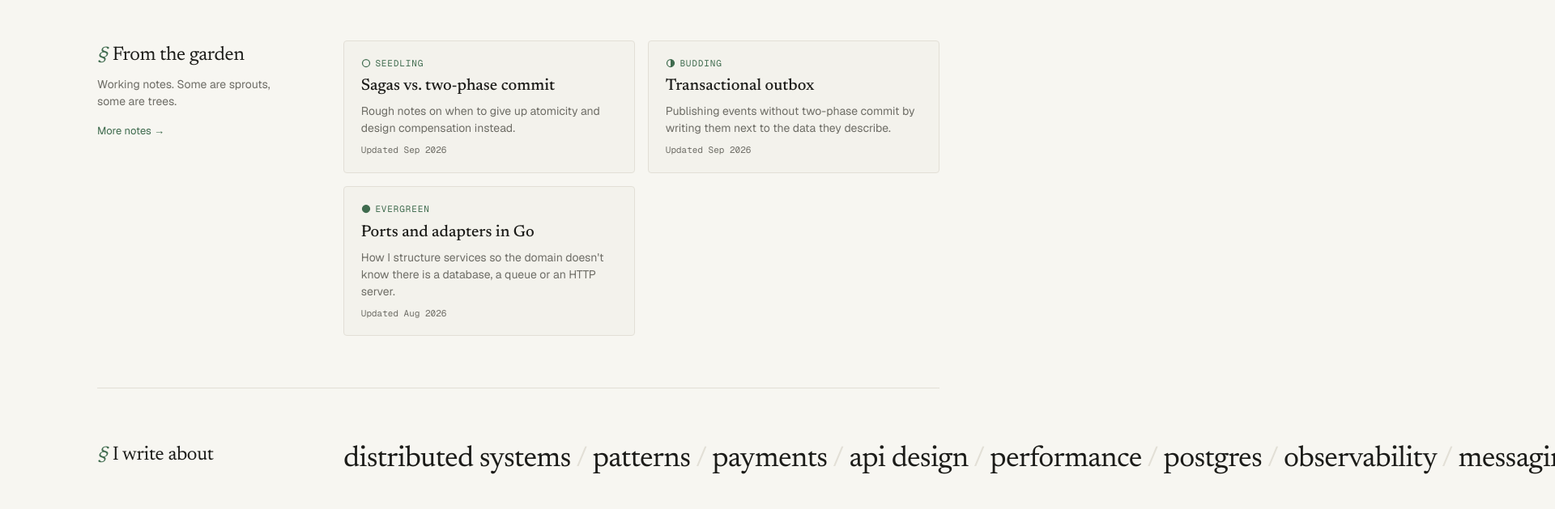
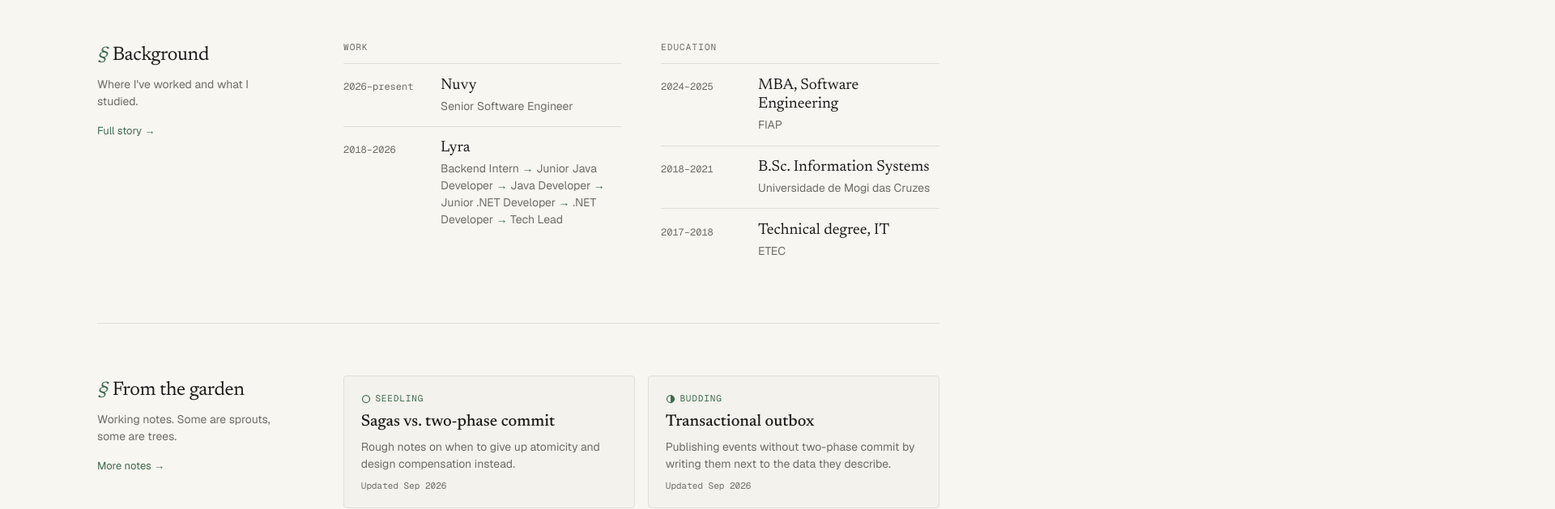
Before and after one commit to gabrielgoncalvesr/website, a Next.js app: page /en in a window 1280 px wide. Shown: the part 1180-1809 px from the top of the page at 81% size, 1920 px wide, since content can reach past the window. Built offline with nearby package versions, Linux system fonts and the light colour scheme.

Commit message:
design(v3): background band on home, fix topics overflow, drop the drop cap

```diff
--- a/app/[locale]/page.tsx
+++ b/app/[locale]/page.tsx
@@ -5,7 +5,7 @@
 import { Reveal } from "@/components/v3/reveal";
 import { allEntries, allTags } from "@/lib/content";
 import { dictionaries, formatDate, isLocale } from "@/lib/i18n";
-import { profile } from "@/lib/profile";
+import { education, experience, profile } from "@/lib/profile";
 import { entryHref } from "@/lib/routes";
 
 export default async function Home({ params }: { params: Promise<{ locale: string }> }) {
@@ -17,6 +17,18 @@
   const notes = allEntries("notes");
   const [featured, ...rest] = articles;
   const topics = allTags([...articles, ...notes]);
+
+  // Newest company first; roles oldest → newest so the path reads as a progression.
+  const companies = [...new Set(experience.map((x) => x.company))].map((company) => {
+    const roles = experience.filter((x) => x.company === company).sort((a, b) => a.start.localeCompare(b.start));
+    const last = roles[roles.length - 1];
+    return {
+      company,
+      from: roles[0].start.slice(0, 4),
+      to: last.end?.slice(0, 4),
+      roles: roles.map((r) => r.role[locale].replace(/ · .*/, "")),
+    };
+  });
 
   const spec = [
     [j.spec.now, j.nowValue],
@@ -94,6 +106,57 @@
       )}
 
       <Band
+        id="background"
+        label={j.background}
+        hint={j.backgroundHint}
+        aside={
+          <Link href={`/${locale}/about`} className="band-more">
+            {j.fullStory} →
+          </Link>
+        }
+      >
+        <Reveal className="background">
+          <div>
+            <h3 className="bg-label">{j.work}</h3>
+            <ol className="bg-list">
+              {companies.map((c) => (
+                <li key={c.company} className="bg-item">
+                  <span className="bg-years mono">
+                    {c.from}–{c.to ?? d.about.present}
+                  </span>
+                  <span className="bg-main">
+                    <span className="bg-title">{c.company}</span>
+                    <span className="bg-path">
+                      {c.roles.map((r, i) => (
+                        <span key={r}>
+                          {i > 0 && <span className="bg-arrow" aria-hidden> → </span>}
+                          {r}
+                        </span>
+                      ))}
+                    </span>
+                  </span>
+                </li>
+              ))}
+            </ol>
+          </div>
+          <div>
+            <h3 className="bg-label">{d.about.education}</h3>
+            <ol className="bg-list">
+              {education.map((e) => (
+                <li key={e.school} className="bg-item">
+                  <span className="bg-years mono">{e.years}</span>
+                  <span className="bg-main">
+                    <span className="bg-title">{e.degree[locale]}</span>
+                    <span className="bg-path">{e.school}</span>
+                  </span>
+                </li>
+              ))}
+            </ol>
+          </div>
+        </Reveal>
+      </Band>
+
+      <Band
         id="garden"
         label={j.garden}
         hint={d.home.notesHint}
@@ -110,18 +173,13 @@
 
       <Band id="topics" label={j.topics}>
         <Reveal>
-          <p className="topics">
-            {topics.map((t, i) => (
-              <span key={t}>
+          <ul className="topics">
+            {topics.map((t) => (
+              <li key={t}>
                 <Link href={`/${locale}/notes?tag=${encodeURIComponent(t)}`}>{t.replace(/-/g, " ")}</Link>
-                {i < topics.length - 1 && (
-                  <span className="topics-sep" aria-hidden>
-                    {" / "}
-                  </span>
-                )}
-              </span>
+              </li>
             ))}
-          </p>
+          </ul>
         </Reveal>
       </Band>
     </div>
--- a/app/journal.css
+++ b/app/journal.css
@@ -354,6 +354,19 @@
   line-height: 1.35;
   letter-spacing: -0.02em;
 }
+.topics {
+  display: flex;
+  flex-wrap: wrap;
+  column-gap: 0.5em;
+}
+.topics li {
+  white-space: nowrap;
+}
+.topics li:not(:last-child)::after {
+  content: "/";
+  margin-left: 0.5em;
+  color: var(--line);
+}
 .topics a {
   text-decoration: none;
   transition: color 200ms;
@@ -361,9 +374,6 @@
 .topics a:hover {
   color: var(--accent);
   font-style: italic;
-}
-.topics-sep {
-  color: var(--line);
 }
 
 /* ---------- reveal ---------- */
@@ -662,13 +672,6 @@
 .prose li::marker {
   color: var(--accent);
 }
-.prose > p:first-child::first-letter {
-  float: left;
-  font-size: 3.6em;
-  line-height: 0.82;
-  padding: 0.08em 0.1em 0 0;
-  color: var(--accent);
-}
 .sidenote {
   font-family: var(--font-sans), sans-serif;
   border-left-color: var(--accent);
@@ -697,9 +700,61 @@
 .toc a[aria-current="true"] {
   color: var(--accent);
 }
-.topics > span {
-  white-space: nowrap;
-}
 .depth-1 .trace-meta {
   display: none;
 }
+
+.band-body {
+  min-width: 0;
+}
+
+/* ---------- background ---------- */
+.background {
+  display: grid;
+  gap: 2.5rem;
+}
+@media (min-width: 720px) {
+  .background {
+    grid-template-columns: repeat(2, minmax(0, 1fr));
+    gap: 3rem;
+  }
+}
+.bg-label {
+  font-family: var(--font-mono), monospace;
+  font-size: 0.6875rem;
+  font-weight: 400;
+  text-transform: uppercase;
+  letter-spacing: 0.1em;
+  color: var(--muted);
+  margin-bottom: 0.75rem;
+}
+.bg-item {
+  display: grid;
+  grid-template-columns: 6.5rem minmax(0, 1fr);
+  gap: 1rem;
+  padding: 0.9rem 0;
+  border-top: 1px solid var(--line);
+}
+.bg-years {
+  font-size: 0.75rem;
+  color: var(--muted);
+  padding-top: 0.3rem;
+}
+.bg-main {
+  display: flex;
+  flex-direction: column;
+  gap: 0.2rem;
+}
+.bg-title {
+  font-family: var(--font-serif);
+  font-size: 1.1875rem;
+  line-height: 1.25;
+}
+.bg-path {
+  font-size: 0.875rem;
+  color: var(--muted);
+  line-height: 1.5;
+}
+.bg-arrow {
+  color: var(--accent);
+}
--- a/lib/i18n.ts
+++ b/lib/i18n.ts
@@ -65,6 +65,10 @@
     allWriting: "All writing",
     backToTop: "Back to top",
     traceHint: "Eight years as a timeline. Hover a role for its tags.",
+    background: "Background",
+    backgroundHint: "Where I've worked and what I studied.",
+    work: "Work",
+    fullStory: "Full story",
   },
   theme: { toggle: "Toggle theme" },
   notFound: { title: "Not found", body: "This page took a wrong turn somewhere.", home: "Go home" },
@@ -125,6 +129,10 @@
     allWriting: "Todos os artigos",
     backToTop: "Voltar ao topo",
     traceHint: "Oito anos numa linha do tempo. Passe o mouse num cargo para ver as tags.",
+    background: "Trajetória",
+    backgroundHint: "Onde trabalhei e o que estudei.",
+    work: "Trabalho",
+    fullStory: "História completa",
   },
   theme: { toggle: "Alternar tema" },
   notFound: { title: "Não encontrado", body: "Essa página se perdeu no caminho.", home: "Voltar ao início" },
```
